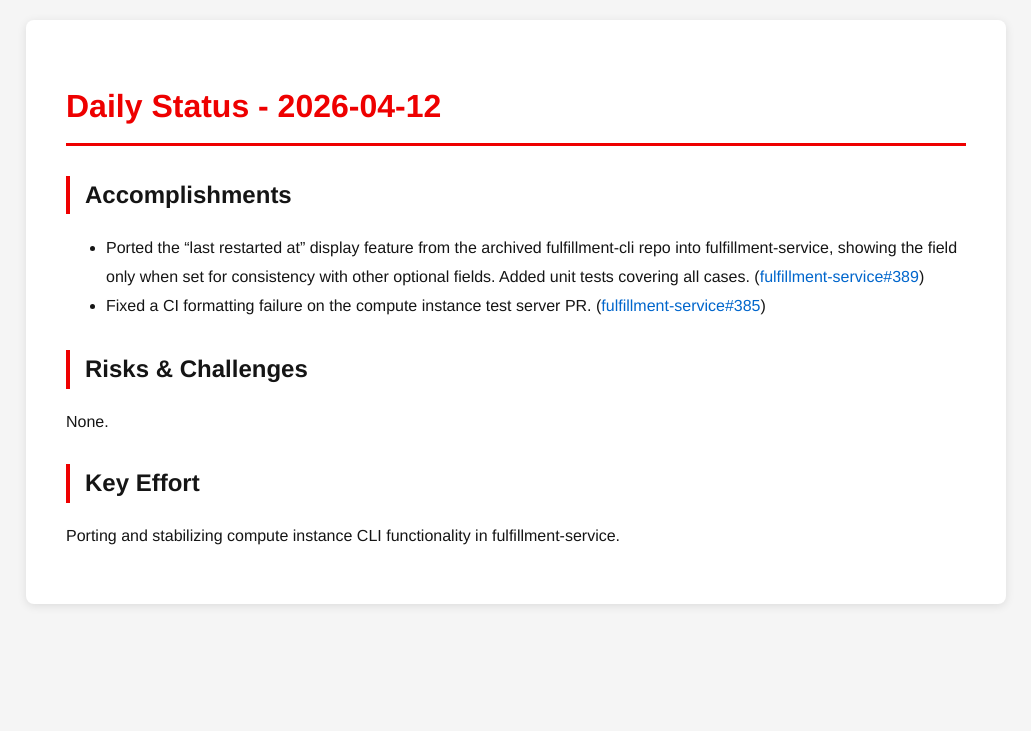
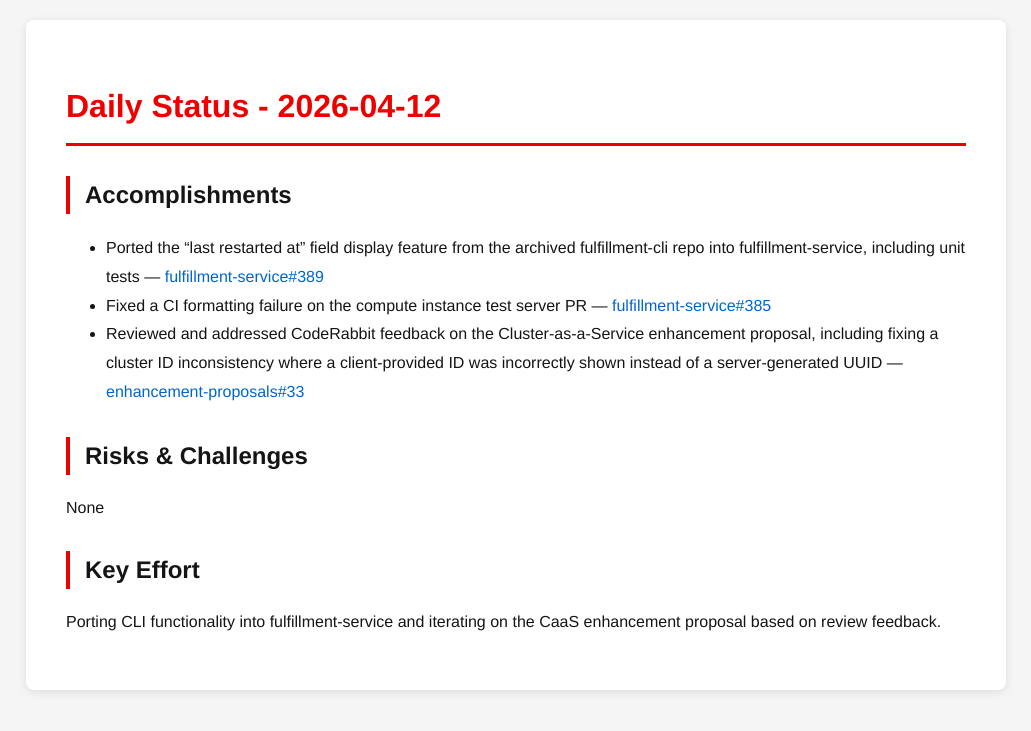
Before and after one commit to tzvatot/daily-status, a Jekyll site: the page built from 2026-04-12.md, in a window 1280 px wide. Shown: the top 731 px of the page, without its empty margins (124-1155 px from the left). Built offline with Jekyll 4.4.1, drawn with Linux system fonts in a browser that asks for light colours.

Commit message:
Daily status update - 2026-04-12

```diff
--- a/2026-04-12.md
+++ b/2026-04-12.md
@@ -7,11 +7,12 @@ date: 2026-04-12
 # Daily Status - 2026-04-12
 
 ## Accomplishments
-- Ported the "last restarted at" display feature from the archived fulfillment-cli repo into fulfillment-service, showing the field only when set for consistency with other optional fields. Added unit tests covering all cases. ([fulfillment-service#389](https://github.com/osac-project/fulfillment-service/pull/389))
-- Fixed a CI formatting failure on the compute instance test server PR. ([fulfillment-service#385](https://github.com/osac-project/fulfillment-service/pull/385))
+- Ported the "last restarted at" field display feature from the archived fulfillment-cli repo into fulfillment-service, including unit tests — [fulfillment-service#389](https://github.com/osac-project/fulfillment-service/pull/389)
+- Fixed a CI formatting failure on the compute instance test server PR — [fulfillment-service#385](https://github.com/osac-project/fulfillment-service/pull/385)
+- Reviewed and addressed CodeRabbit feedback on the Cluster-as-a-Service enhancement proposal, including fixing a cluster ID inconsistency where a client-provided ID was incorrectly shown instead of a server-generated UUID — [enhancement-proposals#33](https://github.com/osac-project/enhancement-proposals/pull/33)
 
 ## Risks & Challenges
-None.
+None
 
 ## Key Effort
-Porting and stabilizing compute instance CLI functionality in fulfillment-service.
+Porting CLI functionality into fulfillment-service and iterating on the CaaS enhancement proposal based on review feedback.
```
